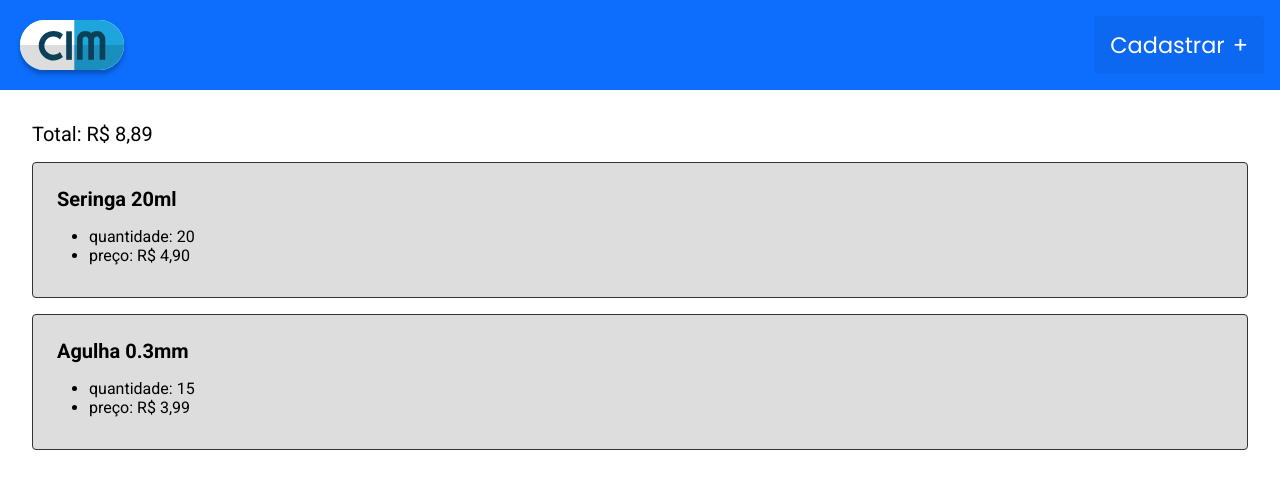
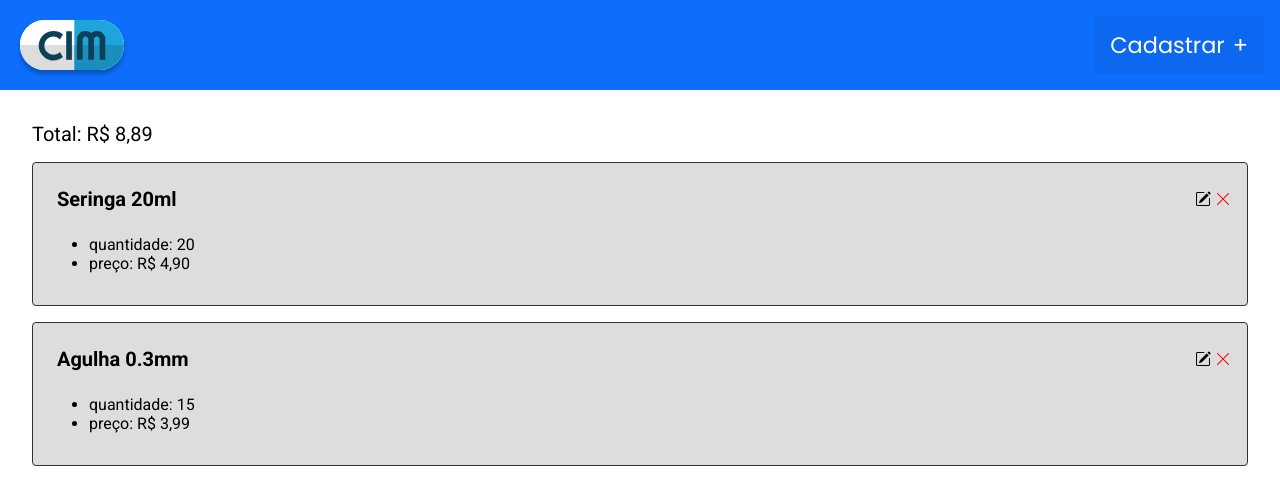
Before and after one commit to high-rolls/cadastro-insumos-medicos-front, a React (Vite) app: page / in a window 1280 px wide. Shown: the top 504 px of the page. Built offline with nearby package versions, Linux system fonts and the light colour scheme.

Commit message:
add card action buttons

```diff
--- a/package.json
+++ b/package.json
@@ -10,6 +10,7 @@
     "preview": "vite preview"
   },
   "dependencies": {
+    "bootstrap-icons": "^1.11.3",
     "react": "^18.3.1",
     "react-dom": "^18.3.1"
   },
--- a/src/ProductCard.jsx
+++ b/src/ProductCard.jsx
@@ -4,7 +4,17 @@ import { asCurrency } from './utils/numbers'
 export default function ProductCard({ product }) {
     return (
         <article className={styles.card}>
-            <h2 className={styles.title}>{product.name}</h2>
+            <header className={styles.cardHeader}>
+                <h2 className={styles.title}>{product.name}</h2>
+                <div className={styles.actionButtons}>
+                    <a href="#" className={styles.actionButton}>
+                        <i className="bi bi-pencil-square"></i>
+                    </a>
+                    <a href="#" className={styles.actionButtonDelete}>
+                        <i className="bi bi-x-lg"></i>
+                    </a>
+                </div>
+            </header>
             <ul>
                 <li>quantidade: {product.quantity}</li>
                 <li>preço: {asCurrency(product.price)}
--- a/src/ProductCard.module.css
+++ b/src/ProductCard.module.css
@@ -5,6 +5,30 @@
     border-radius: 4px;
 }
 
+.cardHeader {
+    display: flex;
+    flex-direction: row;
+    justify-content: space-between;
+    align-items: center;
+}
+
+.actionButtons {
+    display: flex;
+    flex-direction: row;
+    justify-content: space-between;
+    column-gap: 4px;
+}
+
+.actionButton {
+    text-decoration: none;
+    color: black;
+}
+
+.actionButtonDelete {
+    text-decoration: none;
+    color: red;
+}
+
 .title {
     margin: .5rem 0.5rem;
     font-size: 1.25rem;
--- a/src/main.jsx
+++ b/src/main.jsx
@@ -2,6 +2,7 @@ import { StrictMode } from 'react'
 import { createRoot } from 'react-dom/client'
 import './index.css'
 import './assets/css/fonts.css'
+import 'bootstrap-icons/font/bootstrap-icons.css'
 import App from './App.jsx'
 
 createRoot(document.getElementById('root')).render(
```
